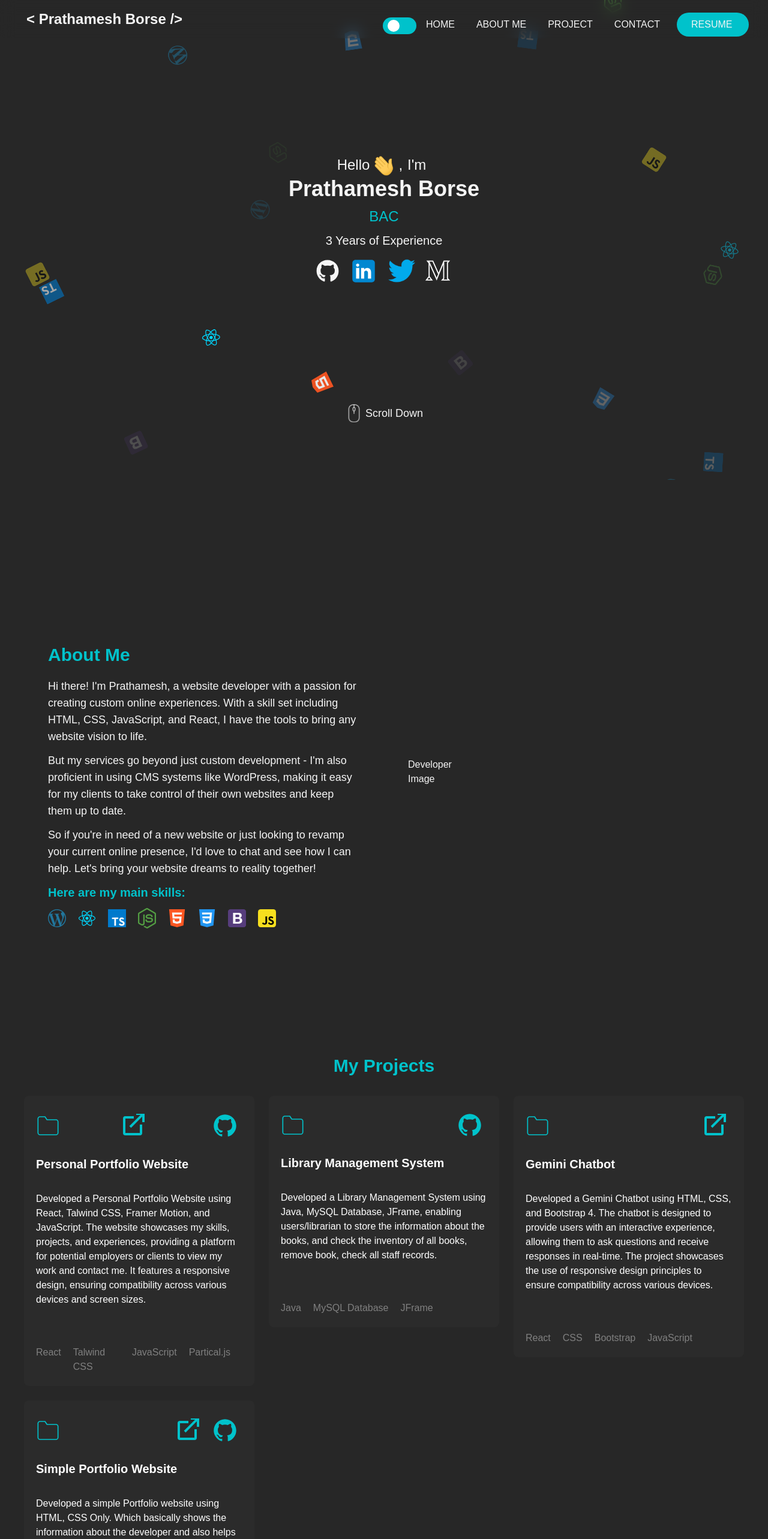
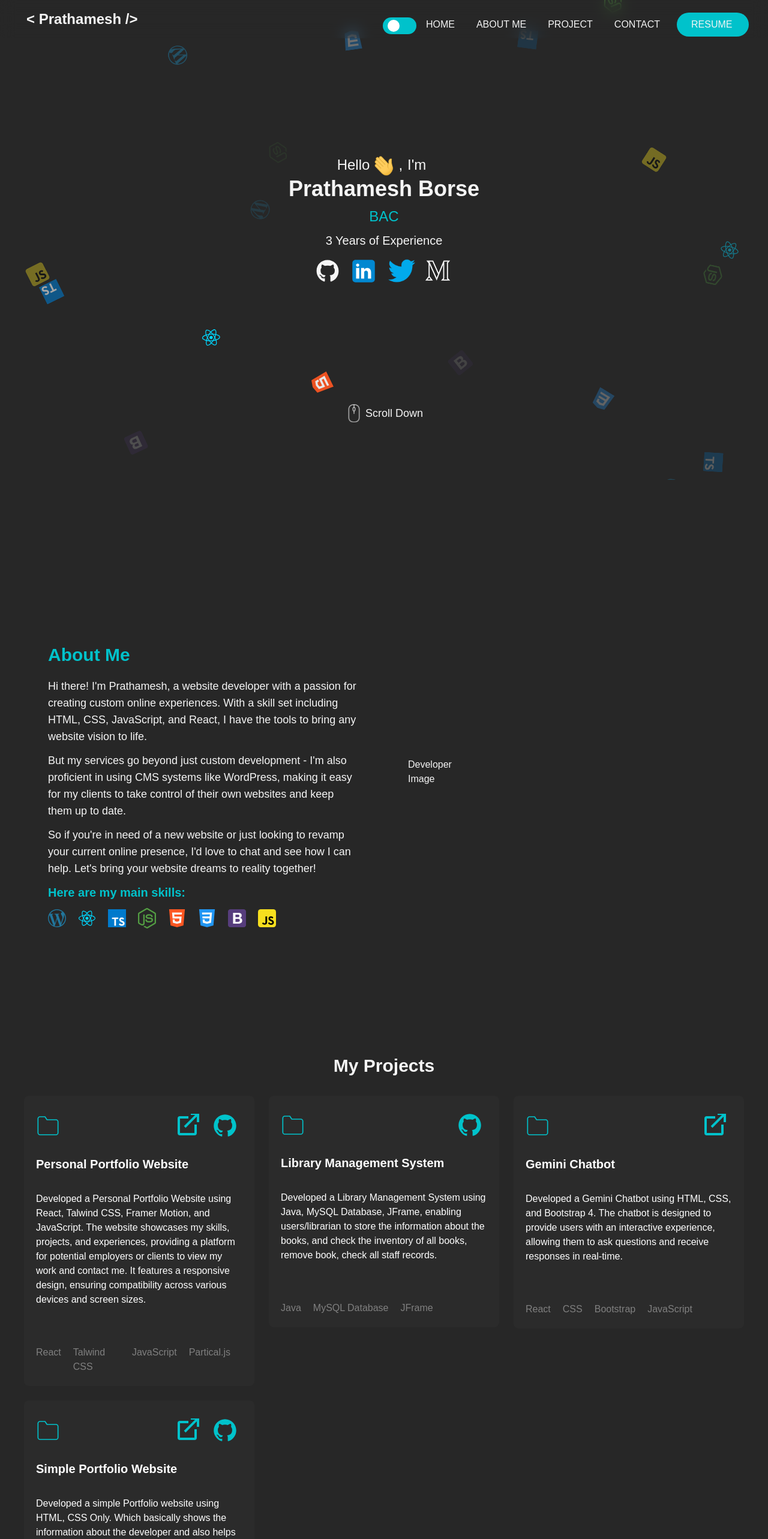
Before and after one commit to prathamesh-borse/peronal-portfolio, a Next.js app: page / in a window 1280 px wide. Shown: the top 2566 px of the page at 60% size. Built offline with nearby package versions, Linux system fonts and the light colour scheme.

Commit message:
Added Some UI Changes

```diff
--- a/src/app/components/Contact/Contact.js
+++ b/src/app/components/Contact/Contact.js
@@ -39,7 +39,7 @@ const Contact = () => {
               Contact me now for a Free consultation.
             </p>
           </div>
-          <div className="flex flex-wrap sm:flex-row flex-col gap-4 items-center justify-center p-3">
+          <div className="hover:cursor-pointer flex flex-wrap sm:flex-row flex-col gap-4 items-center justify-center p-3">
             <div className="flex flex-wrap flex-col sm:flex-row sm:items-center sm:justify-center hover:bg-pink-600 transition-all duration-300 p-4 bg-[#00c2cb] rounded-lg items-center w-full sm:w-auto shadow-2xl gap-2">
               <Image
                 src="/assets/email-icon.svg"
--- a/src/app/components/Navbar/Navbar.js
+++ b/src/app/components/Navbar/Navbar.js
@@ -26,10 +26,6 @@ const Navbar = () => {
     }
   }, [isClick]);
 
-  // const toggleNavbar = () => {
-  //   setIsClick(!isClick);
-  // };
-
   // Toggle Dark Mode
   const toggleDarkMode = () => {
     const newMode = !darkMode;
@@ -46,7 +42,7 @@ const Navbar = () => {
             <div className="flex items-center">
               <div className="flex-shrink-0">
                 <a href="/" className="text-white text-2xl font-bold ml-3">
-                  {"< Prathamesh Borse />"}
+                  {"< Prathamesh />"}
                 </a>
               </div>
             </div>
@@ -90,6 +86,7 @@ const Navbar = () => {
               </a>
               <a
                 href="/assets/Prathamesh_Frontend_Developer_Resume.pdf"
+                target="_blank"
                 className="h-10 w-30 text-white bg-[#00C2CB] hover:bg-[#00C2CB] hover:text-white hover:opacity-70 rounded-full px-6 py-2 transition-all duration-300"
               >
                 Resume
--- a/src/app/components/Projects/MyProjects.js
+++ b/src/app/components/Projects/MyProjects.js
@@ -10,7 +10,7 @@ const MyProjects = () => {
   return (
     <>
       <div ref={ref} id="projects" className="text-white min-h-screen">
-        <h3 className="text-center text-[#00c2cb] text-3xl font-semibold mt-12 mb-8">
+        <h3 className="hero text-center text-[#00c2cb] text-3xl font-semibold mt-12 mb-8">
           My Projects
         </h3>
         <div className="w-full grid grid-cols-1 sm:grid-cols-2 lg:grid-cols-3 gap-6 px-10 text-white mr-10">
@@ -54,13 +54,11 @@ const MyProjects = () => {
                         <path d="M14 3h7v7h-2V5.41l-9.29 9.3l-1.42-1.42l9.3-9.29H14V3M5 5h7v2H5v12h12v-7h2v7a2 2 0 0 1-2 2H5a2 2 0 0 1-2-2V7a2 2 0 0 1 2-2Z" />
                       </svg>
                     </a>
-                  </div>
-                  <div className="flex items-center">
                     <a
-                      href="https://github.com/prathamesh-borse/peronal-portfolio"
+                      href="https://github.com/prathamesh-borse/peronal-portfolio`"
                       target="_blank"
                       rel="noopener noreferrer"
-                      className=" cursor-pointer text-white p-1 rounded-full transition-all duration-300 hover:opacity-70"
+                      className="cursor-pointer text-white p-1 rounded-full transition-all duration-300 hover:opacity-70"
                     >
                       <Image
                         src="/assets/github-icon.svg"
@@ -203,9 +201,7 @@ const MyProjects = () => {
                   Developed a Gemini Chatbot using HTML, CSS, and Bootstrap 4.
                   The chatbot is designed to provide users with an interactive
                   experience, allowing them to ask questions and receive
-                  responses in real-time. The project showcases the use of
-                  responsive design principles to ensure compatibility across
-                  various devices.
+                  responses in real-time.
                 </span>
 
                 <div className="opacity-40 font-medium flex tex-white mt-8">
```
